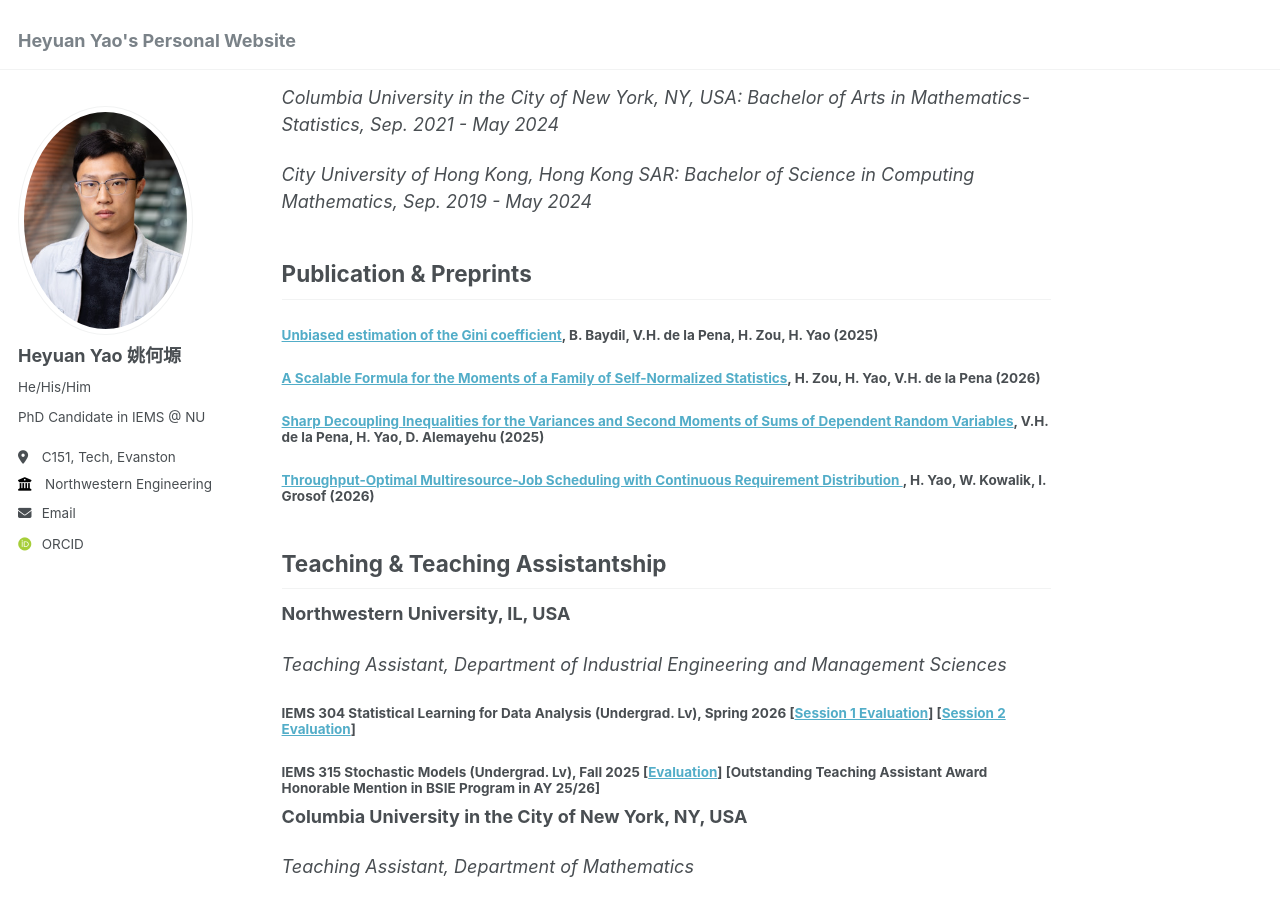
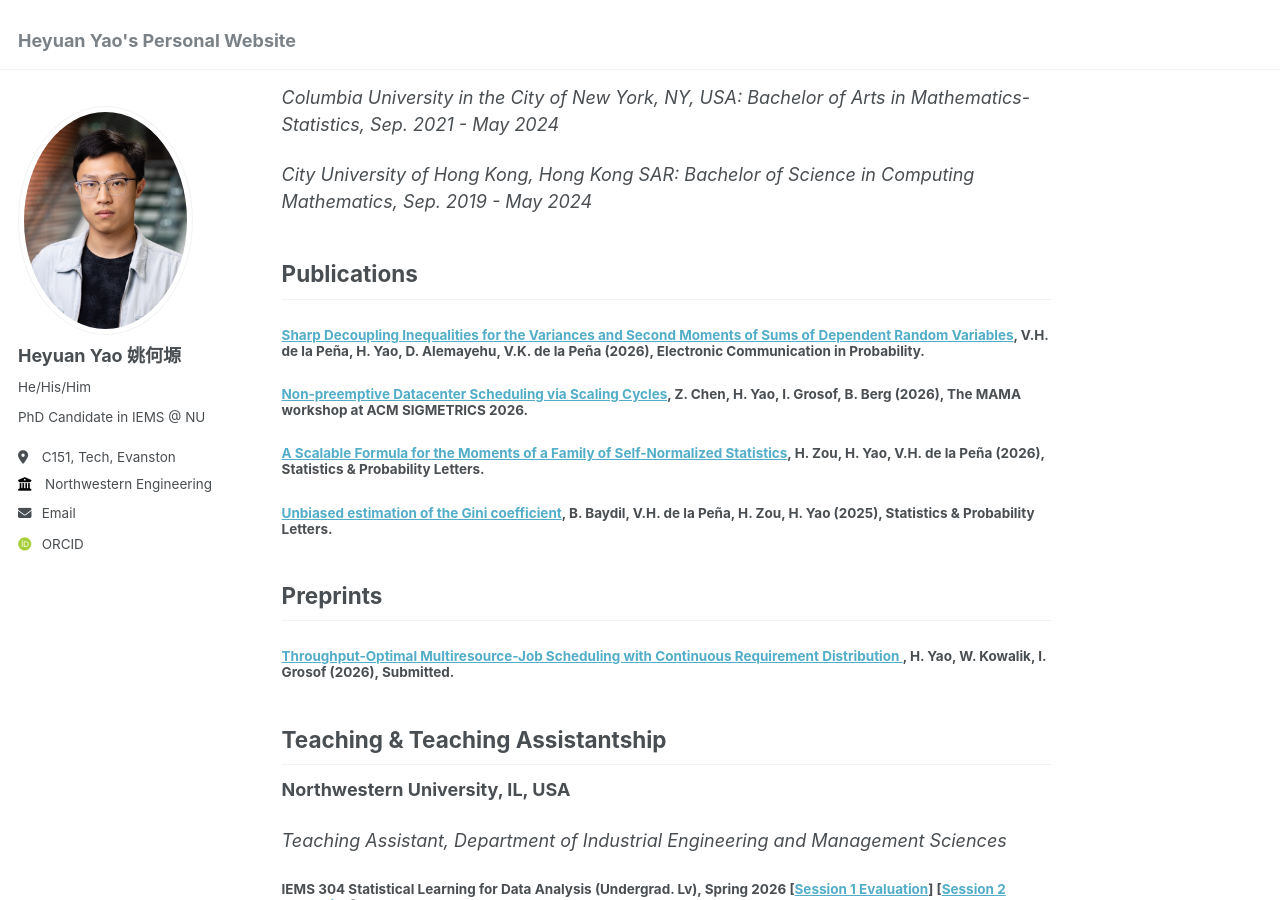
Before and after one commit to Heyuan-Yao/Heyuan-Yao.github.io, a Jekyll site: the page built from _pages/about.md, in a window 1280 px wide and 900 px high, scrolled down 599 px. Built offline with Jekyll 4.4.1, drawn with Linux system fonts in a browser that asks for light colours; some web fonts are replaced.

Commit message:
Update about.md

```diff
--- a/_pages/about.md
+++ b/_pages/about.md
@@ -22,12 +22,16 @@ Education
 
 *City University of Hong Kong, Hong Kong SAR: Bachelor of Science in Computing Mathematics, Sep. 2019 - May 2024*
 
-Publication & Preprints
+Publications
 ------
-<h4><a href="https://www.sciencedirect.com/science/article/pii/S0167715225000215">Unbiased estimation of the Gini coefficient</a>, B. Baydil, V.H. de la Pena, H. Zou, H. Yao (2025)</h4>
-<h4><a href="https://www.sciencedirect.com/science/article/pii/S0167715226001185">A Scalable Formula for the Moments of a Family of Self-Normalized Statistics</a>, H. Zou, H. Yao, V.H. de la Pena (2026)</h4>
-<h4><a href="https://arxiv.org/pdf/2512.19063">Sharp Decoupling Inequalities for the Variances and Second Moments of Sums of Dependent Random Variables</a>, V.H. de la Pena, H. Yao, D. Alemayehu (2025)</h4>
-<h4><a href="https://arxiv.org/abs/2605.21715">Throughput-Optimal Multiresource-Job Scheduling with Continuous Requirement Distribution </a>, H. Yao, W. Kowalik, I. Grosof (2026)</h4>
+<h4><a href="https://arxiv.org/pdf/2512.19063">Sharp Decoupling Inequalities for the Variances and Second Moments of Sums of Dependent Random Variables</a>, V.H. de la Peña, H. Yao, D. Alemayehu, V.K. de la Peña (2026), Electronic Communication in Probability.</h4>
+<h4> <a href="https://isaacg1.github.io/assets/scaling-cycles-short.pdf">Non-preemptive Datacenter Scheduling via Scaling Cycles</a>, Z. Chen, H. Yao, I. Grosof, B. Berg (2026), The MAMA workshop at ACM SIGMETRICS 2026. </h4>
+<h4><a href="https://www.sciencedirect.com/science/article/pii/S0167715226001185">A Scalable Formula for the Moments of a Family of Self-Normalized Statistics</a>, H. Zou, H. Yao, V.H. de la Peña (2026), Statistics & Probability Letters. </h4>
+<h4><a href="https://www.sciencedirect.com/science/article/pii/S0167715225000215">Unbiased estimation of the Gini coefficient</a>, B. Baydil, V.H. de la Peña, H. Zou, H. Yao (2025), Statistics & Probability Letters. </h4>
+
+Preprints
+------
+<h4><a href="https://arxiv.org/abs/2605.21715">Throughput-Optimal Multiresource-Job Scheduling with Continuous Requirement Distribution </a>, H. Yao, W. Kowalik, I. Grosof (2026), Submitted. </h4>
 
 Teaching & Teaching Assistantship
 ------
@@ -35,7 +39,7 @@ Teaching & Teaching Assistantship
 
 *Teaching Assistant, Department of Industrial Engineering and Management Sciences*
 
-<h4>IEMS 304 Statistical Learning for Data Analysis (Undergrad. Lv), Spring 2026 [<a href="https://github.com/Heyuan-Yao/Heyuan-Yao.github.io/blob/master/_teaching/Sec_1_Individual Report for Heyuan Yao (IEMS_304-0_21  Statistical Learning for Data)_0504a65e-e0bf-495a-96ad-882528105134en-US.pdf">Session 1 Evaluation</a>] [<a href="https://github.com/Heyuan-Yao/Heyuan-Yao.github.io/blob/master/_teaching/Sec_2_Individual Report for Heyuan Yao (IEMS_304-0_22  Statistical Learning for Data)_beb4d237-21c9-4909-9ebc-c95e8edb28e5en-US.pdf">Session 2 Evaluation</a>]</h4>
+<h4>IEMS 304 Statistical Learning for Data Analysis (Undergrad. Lv), Spring 2026 [<a href="https://github.com/Heyuan-Yao/Heyuan-Yao.github.io/blob/master/_pages/Sec_1_Individual Report for Heyuan Yao (IEMS_304-0_21  Statistical Learning for Data)_0504a65e-e0bf-495a-96ad-882528105134en-US.pdf">Session 1 Evaluation</a>] [<a href="https://github.com/Heyuan-Yao/Heyuan-Yao.github.io/blob/master/_pages/Sec_2_Individual Report for Heyuan Yao (IEMS_304-0_22  Statistical Learning for Data)_beb4d237-21c9-4909-9ebc-c95e8edb28e5en-US.pdf">Session 2 Evaluation</a>]</h4>
 <h4>IEMS 315 Stochastic Models (Undergrad. Lv), Fall 2025 [<a href="https://github.com/Heyuan-Yao/Heyuan-Yao.github.io/blob/master/_pages/Individual%20Report%20for%20Heyuan%20Yao%20(IEMS_315-0_01%20%20Stochastic%20Models)_ae083803-227e-42f9-9080-a2033abbb70fen-US.pdf">Evaluation</a>] [Outstanding Teaching Assistant Award Honorable Mention in BSIE Program in AY 25/26]</h4>
 
 **Columbia University in the City of New York, NY, USA**
```
